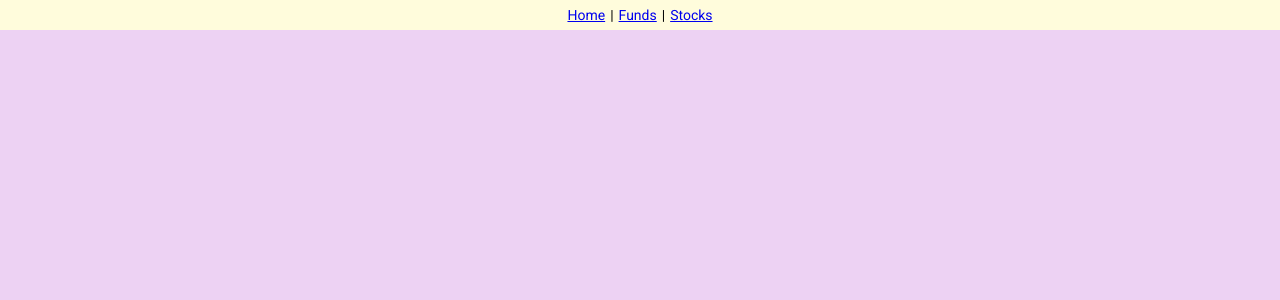
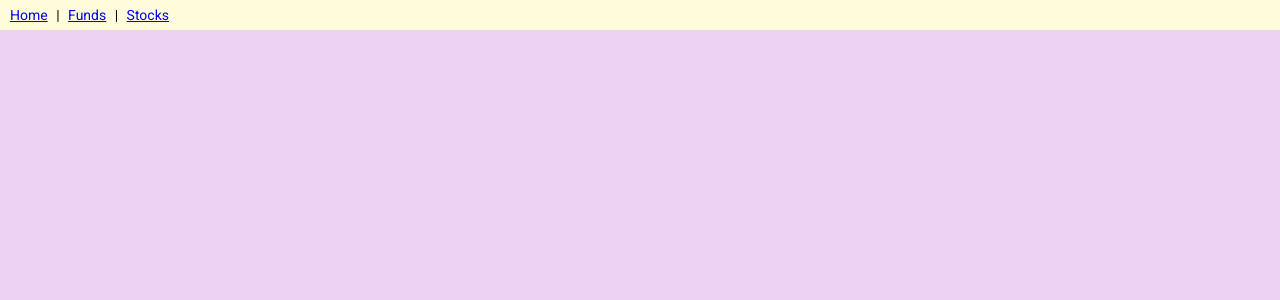
Before and after one commit to cjmcclure1337/TPAngularSprintThree, an Angular app: page / in a window 1280 px wide. Shown: the top 300 px of the page. Built offline with nearby package versions, Linux system fonts and the light colour scheme.

Commit message:
Additional CSS

```diff
--- a/src/app/app.component.css
+++ b/src/app/app.component.css
@@ -8,9 +8,6 @@ app-stocks {
 header {
     background-color:#FFFCDC;
     padding: 5px;
-    display: flex;
-    flex-direction: row;
-    justify-content: center;
 }
 
 header a {
```
